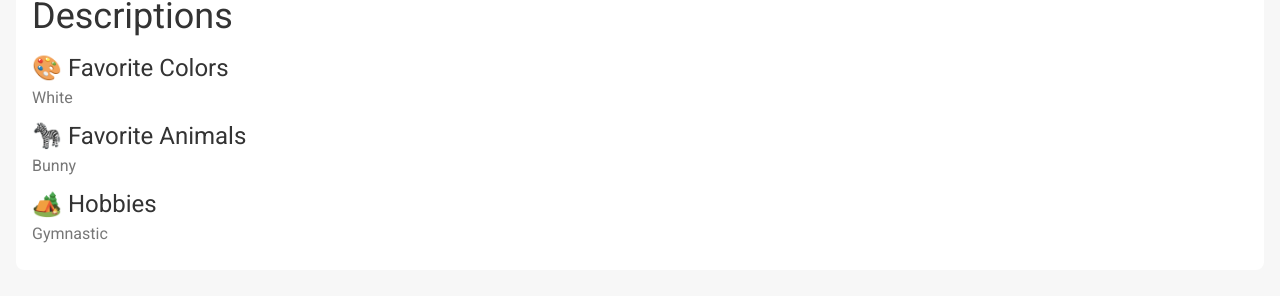
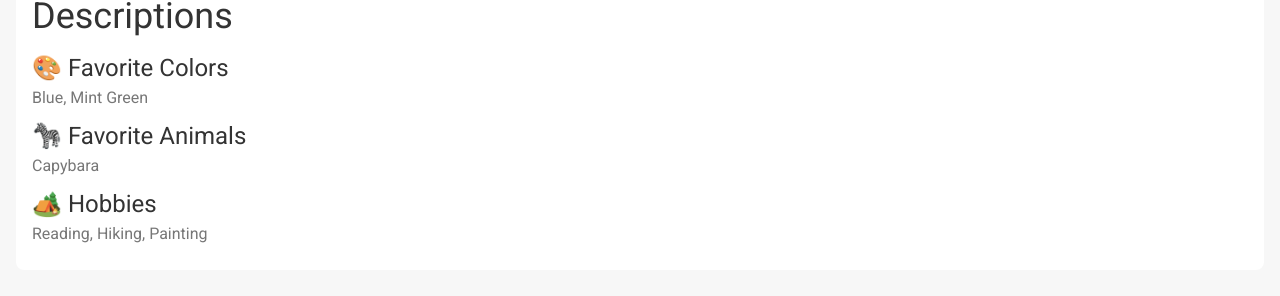
Before and after one commit to Chelle007/squiggle, a React (Vite) app: page /profile in a window 1280 px wide. Shown: the part 426-722 px from the top of the page. Built offline with nearby package versions, Linux system fonts and the light colour scheme; no server answers.

Commit message:
change description

```diff
--- a/src/components/ProfileDescription.jsx
+++ b/src/components/ProfileDescription.jsx
@@ -1,13 +1,13 @@
-export default function ProfileDescription() {
+export default function ProfileDescription({ fav_color, fav_animal, hobbies }) {
     return (
         <div className="flex bg-[var(--color-c-white-1)] rounded-lg p-4 mt-4 flex-col">
             <h2 className="text-[var(--color-c-black-1)] mb-4">Descriptions</h2>
 
             {[
                 // { label: "🎂 Birthdate", value: "12 Apr 2001 (24 years old)" },
-                { label: "🎨 Favorite Colors", value: "White" },
-                { label: "🦓 Favorite Animals", value: "Bunny" },
-                { label: "🏕️ Hobbies", value: "Gymnastic" }
+                { label: "🎨 Favorite Colors", value: fav_color },
+                { label: "🦓 Favorite Animals", value: fav_animal },
+                { label: "🏕️ Hobbies", value: hobbies }
             ].map((item, index) => (
                 <div key={index} className="mb-2">
                     <h4 className="">{item.label}</h4>
--- a/src/pages/FriendProfile.jsx
+++ b/src/pages/FriendProfile.jsx
@@ -103,7 +103,12 @@ export default function FriendProfile() {
                 </div>
             </div>
 
-            <ProfileDescription />
+
+            <ProfileDescription
+                fav_color="White, Pink"
+                fav_animal="Bunny"
+                hobbies="Reading"
+            />
             <QuickJoin />
 
             {/* BUDGET MODAL */}
--- a/src/pages/Profile.jsx
+++ b/src/pages/Profile.jsx
@@ -52,7 +52,11 @@ export default function Profile() {
                 </div>
             </div>
 
-            <ProfileDescription />
+            <ProfileDescription
+                fav_color="Blue, Mint Green"
+                fav_animal="Capybara"
+                hobbies="Reading, Hiking, Painting"
+            />
 
             <br />
             <br />
```
Also changed, not shown: 1 other file (tests, documents, lock files or other folders).
